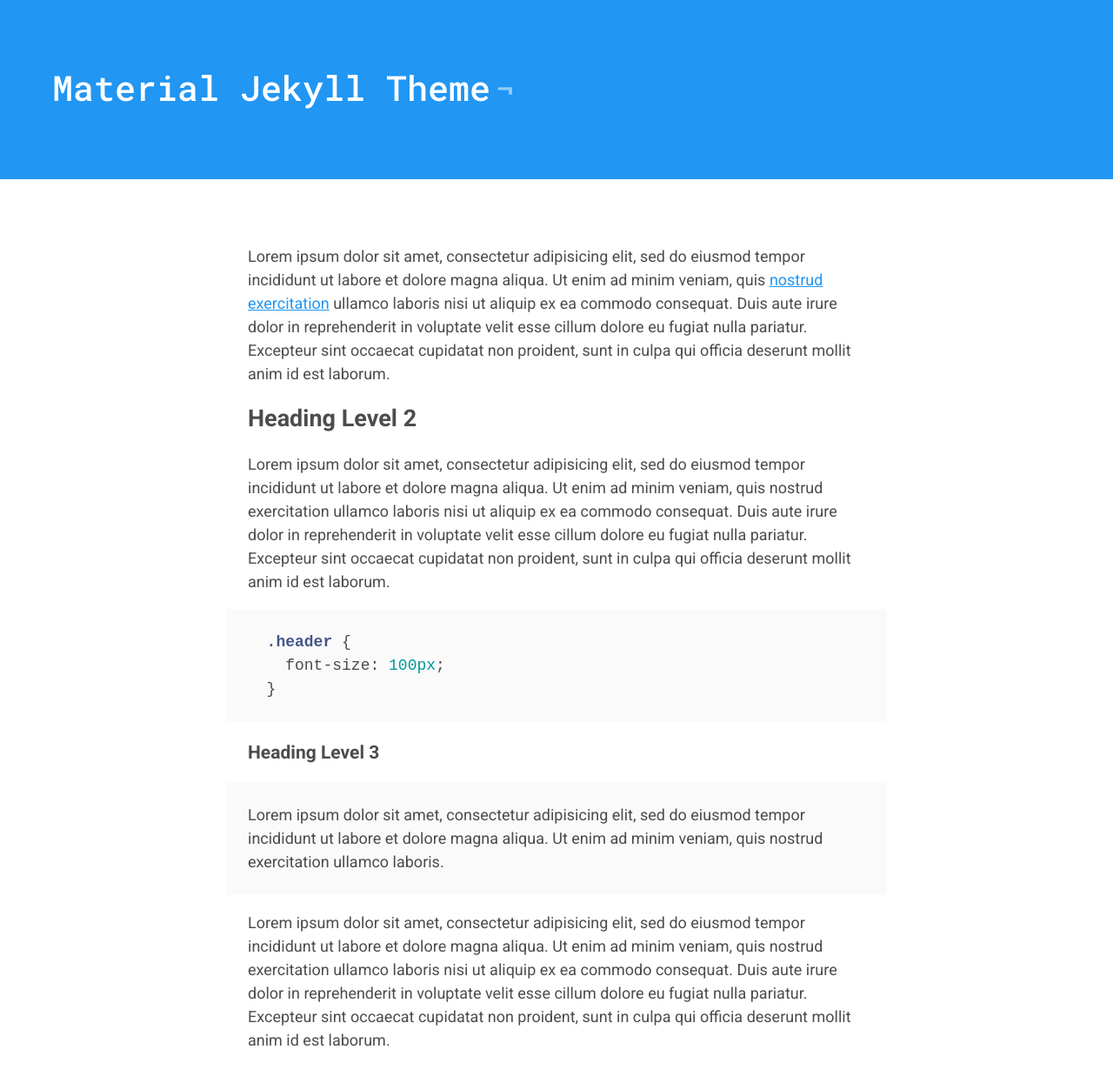
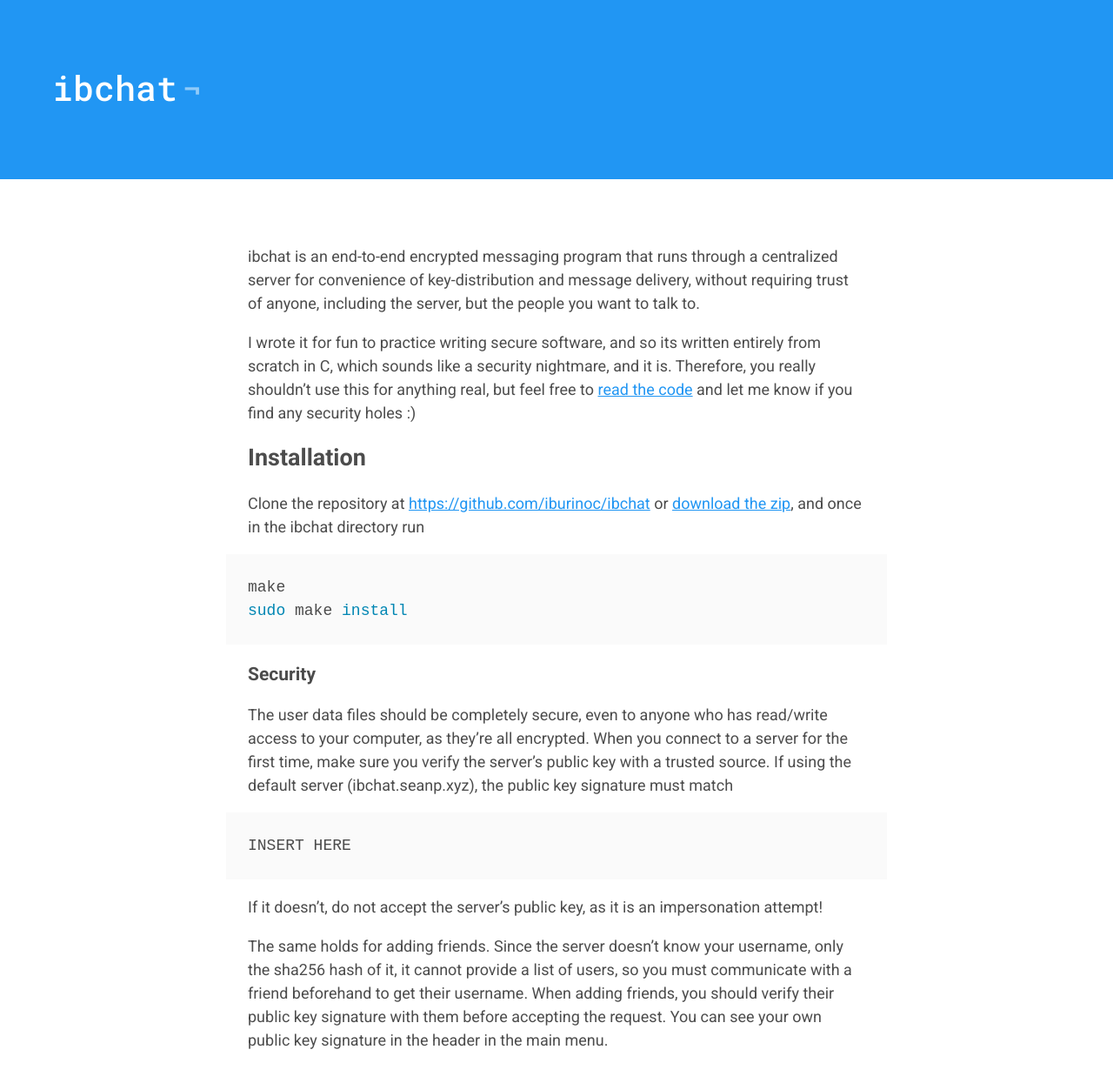
Before and after one commit to sean-purcell/ibchat, a Jekyll site: the page built from index.markdown, in a window 1280 px wide and 1400 px high. Shown: the top 1245 px of the window at 87% size. Built offline with Jekyll 4.4.1, drawn with Linux system fonts in a browser that asks for light colours.

Commit message:
updated front page

```diff
--- a/index.markdown
+++ b/index.markdown
@@ -1,21 +1,29 @@
 ---
 layout: page
-title: Material Jekyll Theme
+title: ibchat
 ---
-Lorem ipsum dolor sit amet, consectetur adipisicing elit, sed do eiusmod tempor incididunt ut labore et dolore magna aliqua. Ut enim ad minim veniam, quis [nostrud exercitation](http://alexcarpenter.me) ullamco laboris nisi ut aliquip ex ea commodo consequat. Duis aute irure dolor in reprehenderit in voluptate velit esse cillum dolore eu fugiat nulla pariatur. Excepteur sint occaecat cupidatat non proident, sunt in culpa qui officia deserunt mollit anim id est laborum.
 
-## Heading Level 2
+ibchat is an end-to-end encrypted messaging program that runs through a centralized server for convenience of key-distribution and message delivery, without requiring trust of anyone, including the server, but the people you want to talk to.
 
-Lorem ipsum dolor sit amet, consectetur adipisicing elit, sed do eiusmod tempor incididunt ut labore et dolore magna aliqua. Ut enim ad minim veniam, quis nostrud exercitation ullamco laboris nisi ut aliquip ex ea commodo consequat. Duis aute irure dolor in reprehenderit in voluptate velit esse cillum dolore eu fugiat nulla pariatur. Excepteur sint occaecat cupidatat non proident, sunt in culpa qui officia deserunt mollit anim id est laborum.
+I wrote it for fun to practice writing secure software, and so its written entirely from scratch in C, which sounds like a security nightmare, and it is.  Therefore, you really shouldn't use this for anything real, but feel free to [read the code](https://github.com/iburinoc/ibchat) and let me know if you find any security holes :)
 
-{% highlight scss %}
-  .header {
-    font-size: 100px;
-  }
+## Installation
+
+Clone the repository at [https://github.com/iburinoc/ibchat](https://github.com/iburinoc/ibchat) or [download the zip](https://github.com/iburinoc/ibchat/archive/master.zip), and once in the ibchat directory run
+
+{% highlight bash %}
+make
+sudo make install
 {% endhighlight %}
 
-### Heading Level 3
+### Security
 
-> Lorem ipsum dolor sit amet, consectetur adipisicing elit, sed do eiusmod tempor incididunt ut labore et dolore magna aliqua. Ut enim ad minim veniam, quis nostrud exercitation ullamco laboris.
+The user data files should be completely secure, even to anyone who has read/write access to your computer, as they're all encrypted.  When you connect to a server for the first time, make sure you verify the server's public key with a trusted source.  If using the default server (ibchat.seanp.xyz), the public key signature must match
 
-Lorem ipsum dolor sit amet, consectetur adipisicing elit, sed do eiusmod tempor incididunt ut labore et dolore magna aliqua. Ut enim ad minim veniam, quis nostrud exercitation ullamco laboris nisi ut aliquip ex ea commodo consequat. Duis aute irure dolor in reprehenderit in voluptate velit esse cillum dolore eu fugiat nulla pariatur. Excepteur sint occaecat cupidatat non proident, sunt in culpa qui officia deserunt mollit anim id est laborum.
+{% highlight bash %}
+INSERT HERE
+{% endhighlight %}
+
+If it doesn't, do not accept the server's public key, as it is an impersonation attempt!
+
+The same holds for adding friends.  Since the server doesn't know your username, only the sha256 hash of it, it cannot provide a list of users, so you must communicate with a friend beforehand to get their username.  When adding friends, you should verify their public key signature with them before accepting the request.  You can see your own public key signature in the header in the main menu.
```
